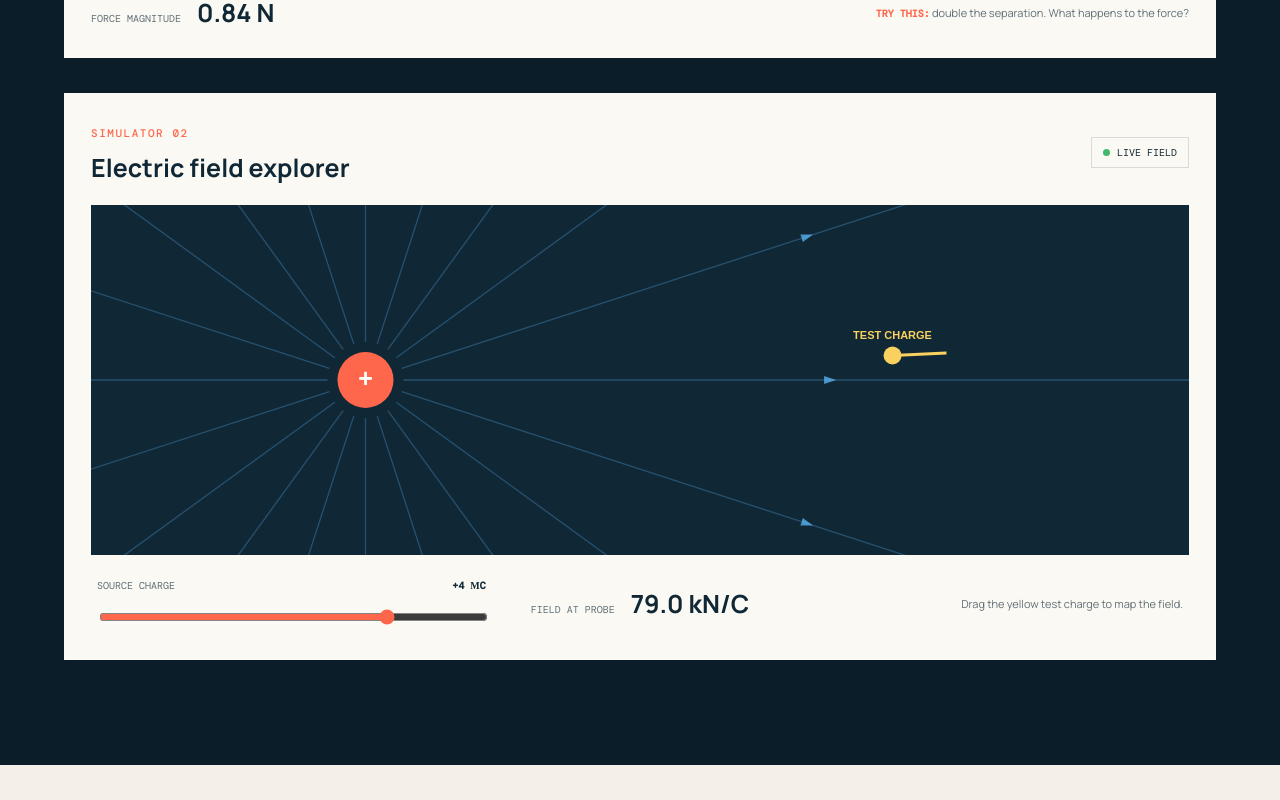
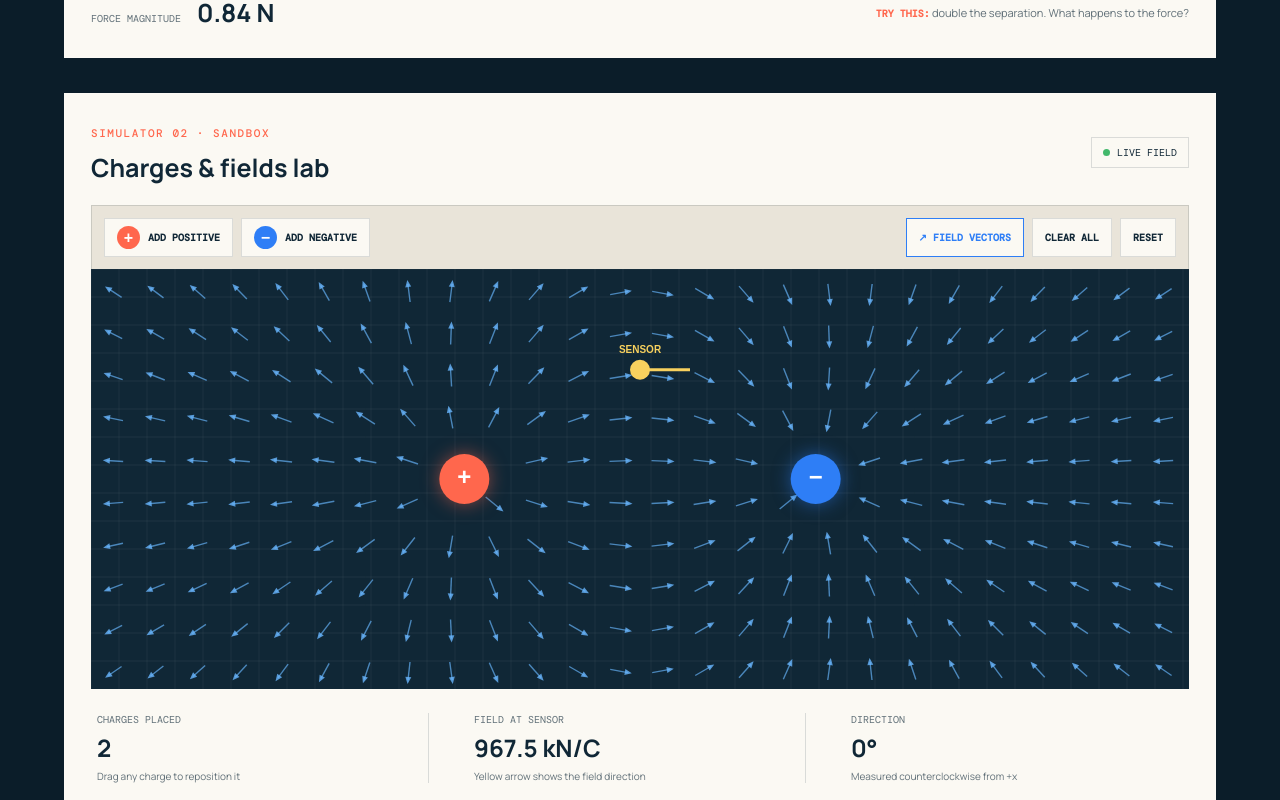
Before and after one commit to Kikiconic/Physics-12, a Next.js app: page / in a window 1280 px wide. Shown: the part 2980-3780 px from the top of the page. Built offline with nearby package versions, Linux system fonts and the light colour scheme.

Commit message:
Add interactive charges and fields sandbox

```diff
--- a/app/page.js
+++ b/app/page.js
@@ -103,49 +103,92 @@ function ForceSimulator() {
 
 function FieldSimulator() {
   const canvasRef = useRef(null);
-  const [source, setSource] = useState(4);
-  const [probe, setProbe] = useState({ x: .73, y: .43 });
-  const [dragging, setDragging] = useState(false);
-  const magnitude = K * Math.abs(source * 1e-6) / Math.pow(0.2 + probe.x * .65, 2);
+  const [charges, setCharges] = useState([
+    { id: 1, q: 1, x: .34, y: .5 },
+    { id: 2, q: -1, x: .66, y: .5 }
+  ]);
+  const [sensor, setSensor] = useState({ x: .5, y: .24 });
+  const [dragTarget, setDragTarget] = useState(null);
+  const [showVectors, setShowVectors] = useState(true);
+
+  const fieldAt = (x, y, width = 1, height = 1) => charges.reduce((sum, charge) => {
+    const dx = (x - charge.x) * width;
+    const dy = (y - charge.y) * height;
+    const r2 = Math.max(dx * dx + dy * dy, 900);
+    const scale = charge.q / Math.pow(r2, 1.5);
+    return { x: sum.x + dx * scale, y: sum.y + dy * scale };
+  }, { x: 0, y: 0 });
+
+  const sensorField = fieldAt(sensor.x, sensor.y, 800, 420);
+  const sensorMagnitude = Math.hypot(sensorField.x, sensorField.y) * 1.8e10;
+  const sensorAngle = Math.atan2(-sensorField.y, sensorField.x) * 180 / Math.PI;
 
   useEffect(() => {
     const canvas = canvasRef.current;
     if (!canvas) return;
     const ctx = canvas.getContext("2d"), ratio = window.devicePixelRatio || 1, rect = canvas.getBoundingClientRect();
     canvas.width = rect.width * ratio; canvas.height = rect.height * ratio; ctx.scale(ratio, ratio);
-    const w = rect.width, h = rect.height, sx = w * .25, sy = h * .5;
+    const w = rect.width, h = rect.height;
     ctx.fillStyle = "#102736"; ctx.fillRect(0, 0, w, h);
-    const outward = source > 0;
-    for (let a = 0; a < Math.PI * 2; a += Math.PI / 10) {
-      const r1 = 38, r2 = Math.max(w, h) * .78, ex = sx + Math.cos(a) * r2, ey = sy + Math.sin(a) * r2;
-      ctx.strokeStyle = "rgba(96, 190, 255, .28)"; ctx.lineWidth = 1.3;
-      ctx.beginPath(); ctx.moveTo(sx + Math.cos(a) * r1, sy + Math.sin(a) * r1); ctx.lineTo(ex, ey); ctx.stroke();
-      const ar = r1 + (r2-r1) * .52, dir = outward ? 1 : -1, ax = sx + Math.cos(a)*ar, ay = sy + Math.sin(a)*ar;
-      ctx.fillStyle = "rgba(96,190,255,.72)"; ctx.save(); ctx.translate(ax,ay); ctx.rotate(a + (dir < 0 ? Math.PI : 0));
-      ctx.beginPath(); ctx.moveTo(7,0); ctx.lineTo(-5,-4); ctx.lineTo(-5,4); ctx.closePath(); ctx.fill(); ctx.restore();
+    ctx.strokeStyle = "rgba(255,255,255,.055)";
+    for (let x = 0; x < w; x += 28) { ctx.beginPath(); ctx.moveTo(x,0); ctx.lineTo(x,h); ctx.stroke(); }
+    for (let y = 0; y < h; y += 28) { ctx.beginPath(); ctx.moveTo(0,y); ctx.lineTo(w,y); ctx.stroke(); }
+
+    if (showVectors) for (let x = 24; x < w; x += 42) for (let y = 24; y < h; y += 42) {
+      if (charges.some(c => Math.hypot(x-c.x*w,y-c.y*h) < 35)) continue;
+      const f = fieldAt(x/w,y/h,w,h), mag = Math.hypot(f.x,f.y);
+      if (!mag) continue;
+      const ux=f.x/mag, uy=f.y/mag, length=8+Math.min(11,Math.log10(mag*1e8+1)*3);
+      ctx.strokeStyle="rgba(105,183,255,.66)"; ctx.fillStyle="rgba(105,183,255,.8)"; ctx.lineWidth=1.4;
+      ctx.beginPath(); ctx.moveTo(x-ux*length/2,y-uy*length/2); ctx.lineTo(x+ux*length/2,y+uy*length/2); ctx.stroke();
+      ctx.save(); ctx.translate(x+ux*length/2,y+uy*length/2); ctx.rotate(Math.atan2(uy,ux));
+      ctx.beginPath(); ctx.moveTo(4,0); ctx.lineTo(-3,-3); ctx.lineTo(-3,3); ctx.closePath(); ctx.fill(); ctx.restore();
     }
-    ctx.fillStyle = source > 0 ? "#ff674d" : "#2e7ef6"; ctx.beginPath(); ctx.arc(sx,sy,28,0,Math.PI*2); ctx.fill();
-    ctx.fillStyle="#fff"; ctx.font="700 25px Arial"; ctx.textAlign="center"; ctx.textBaseline="middle"; ctx.fillText(source>0?"+":"−",sx,sy);
-    const px = probe.x*w, py=probe.y*h, dx=px-sx, dy=py-sy, len=Math.hypot(dx,dy), ux=dx/len*(outward?1:-1), uy=dy/len*(outward?1:-1);
-    ctx.strokeStyle="#f8d15e"; ctx.lineWidth=3; ctx.beginPath(); ctx.moveTo(px,py); ctx.lineTo(px+ux*54,py+uy*54); ctx.stroke();
-    ctx.fillStyle="#f8d15e"; ctx.beginPath(); ctx.arc(px,py,9,0,Math.PI*2); ctx.fill();
-    ctx.fillStyle="#f8d15e"; ctx.font="700 11px Arial"; ctx.fillText("TEST CHARGE",px,py-20);
-  }, [source, probe]);
 
+    charges.forEach(charge => {
+      const x=charge.x*w,y=charge.y*h;
+      ctx.shadowColor=charge.q>0?"rgba(255,103,77,.5)":"rgba(46,126,246,.5)";ctx.shadowBlur=18;
+      ctx.fillStyle=charge.q>0?"#ff674d":"#2e7ef6";ctx.beginPath();ctx.arc(x,y,25,0,Math.PI*2);ctx.fill();ctx.shadowBlur=0;
+      ctx.fillStyle="#fff";ctx.font="700 24px Arial";ctx.textAlign="center";ctx.textBaseline="middle";ctx.fillText(charge.q>0?"+":"−",x,y-1);
+    });
+
+    const px=sensor.x*w,py=sensor.y*h,f=fieldAt(sensor.x,sensor.y,w,h),mag=Math.hypot(f.x,f.y),ux=mag?f.x/mag:0,uy=mag?f.y/mag:0;
+    ctx.strokeStyle="#f8d15e";ctx.lineWidth=3;ctx.beginPath();ctx.moveTo(px,py);ctx.lineTo(px+ux*50,py+uy*50);ctx.stroke();
+    ctx.fillStyle="#f8d15e";ctx.beginPath();ctx.arc(px,py,10,0,Math.PI*2);ctx.fill();
+    ctx.fillStyle="#f8d15e";ctx.font="700 10px Arial";ctx.textAlign="center";ctx.fillText("SENSOR",px,py-20);
+  }, [charges, sensor, showVectors]);
+
+  const pointerPosition = e => {
+    const r=e.currentTarget.getBoundingClientRect();
+    return {x:Math.max(.04,Math.min(.96,(e.clientX-r.left)/r.width)),y:Math.max(.08,Math.min(.92,(e.clientY-r.top)/r.height)),w:r.width,h:r.height};
+  };
+  const startDrag = e => {
+    const p=pointerPosition(e);
+    const charge=charges.find(c=>Math.hypot((c.x-p.x)*p.w,(c.y-p.y)*p.h)<32);
+    const sensorHit=Math.hypot((sensor.x-p.x)*p.w,(sensor.y-p.y)*p.h)<25;
+    setDragTarget(charge?{type:"charge",id:charge.id}:sensorHit?{type:"sensor"}:null);
+    e.currentTarget.setPointerCapture(e.pointerId);
+  };
   const move = e => {
-    if (!dragging) return;
-    const r = e.currentTarget.getBoundingClientRect();
-    setProbe({x: Math.max(.4, Math.min(.92,(e.clientX-r.left)/r.width)), y: Math.max(.15,Math.min(.85,(e.clientY-r.top)/r.height))});
+    if(!dragTarget)return;
+    const p=pointerPosition(e);
+    if(dragTarget.type==="sensor") setSensor({x:p.x,y:p.y});
+    else setCharges(items=>items.map(c=>c.id===dragTarget.id?{...c,x:p.x,y:p.y}:c));
   };
+  const addCharge = q => setCharges(items=>items.length>=8?items:[...items,{id:Date.now(),q,x:.5+(Math.random()-.5)*.14,y:.5+(Math.random()-.5)*.14}]);
 
   return (
     <div className="sim-card field-card">
-      <div className="sim-top"><div><span className="eyebrow">Simulator 02</span><h2>Electric field explorer</h2></div><div className="status-pill live"><i /> Live field</div></div>
-      <canvas ref={canvasRef} className="field-canvas" onPointerDown={e=>{setDragging(true); e.currentTarget.setPointerCapture(e.pointerId)}} onPointerUp={()=>setDragging(false)} onPointerMove={move} />
-      <div className="field-controls">
-        <label>Source charge <strong>{source > 0 ? "+" : ""}{source} μC</strong><input type="range" min="-8" max="8" step="1" value={source} onChange={e=>setSource(+e.target.value || 1)} /></label>
-        <div className="field-readout"><span>Field at probe</span><b>{magnitude > 1e6 ? `${(magnitude/1e6).toFixed(2)} MN/C` : `${(magnitude/1000).toFixed(1)} kN/C`}</b></div>
-        <p>Drag the yellow test charge to map the field.</p>
+      <div className="sim-top"><div><span className="eyebrow">Simulator 02 · Sandbox</span><h2>Charges &amp; fields lab</h2></div><div className="status-pill live"><i /> Live field</div></div>
+      <div className="field-toolbar">
+        <div className="charge-tools"><button onClick={()=>addCharge(1)}><i className="tool-charge positive">+</i> Add positive</button><button onClick={()=>addCharge(-1)}><i className="tool-charge negative">−</i> Add negative</button></div>
+        <div className="view-tools"><button className={showVectors?"active":""} onClick={()=>setShowVectors(v=>!v)}>↗ Field vectors</button><button onClick={()=>setCharges([])}>Clear all</button><button onClick={()=>setCharges([{id:1,q:1,x:.34,y:.5},{id:2,q:-1,x:.66,y:.5}])}>Reset</button></div>
+      </div>
+      <canvas ref={canvasRef} className="field-canvas" aria-label="Interactive electric field sandbox. Drag charges and the yellow sensor." onPointerDown={startDrag} onPointerUp={()=>setDragTarget(null)} onPointerCancel={()=>setDragTarget(null)} onPointerMove={move} />
+      <div className="field-controls sandbox-readout">
+        <div><span>Charges placed</span><b>{charges.length}</b><small>Drag any charge to reposition it</small></div>
+        <div><span>Field at sensor</span><b>{sensorMagnitude>1e6?`${(sensorMagnitude/1e6).toFixed(2)} MN/C`:`${(sensorMagnitude/1000).toFixed(1)} kN/C`}</b><small>Yellow arrow shows the field direction</small></div>
+        <div><span>Direction</span><b>{Number.isFinite(sensorAngle)?`${sensorAngle.toFixed(0)}°`:"—"}</b><small>Measured counterclockwise from +x</small></div>
       </div>
     </div>
   );
```
Also changed, not shown: app/globals.css, 16 other files (tests, documents, lock files or other folders).
